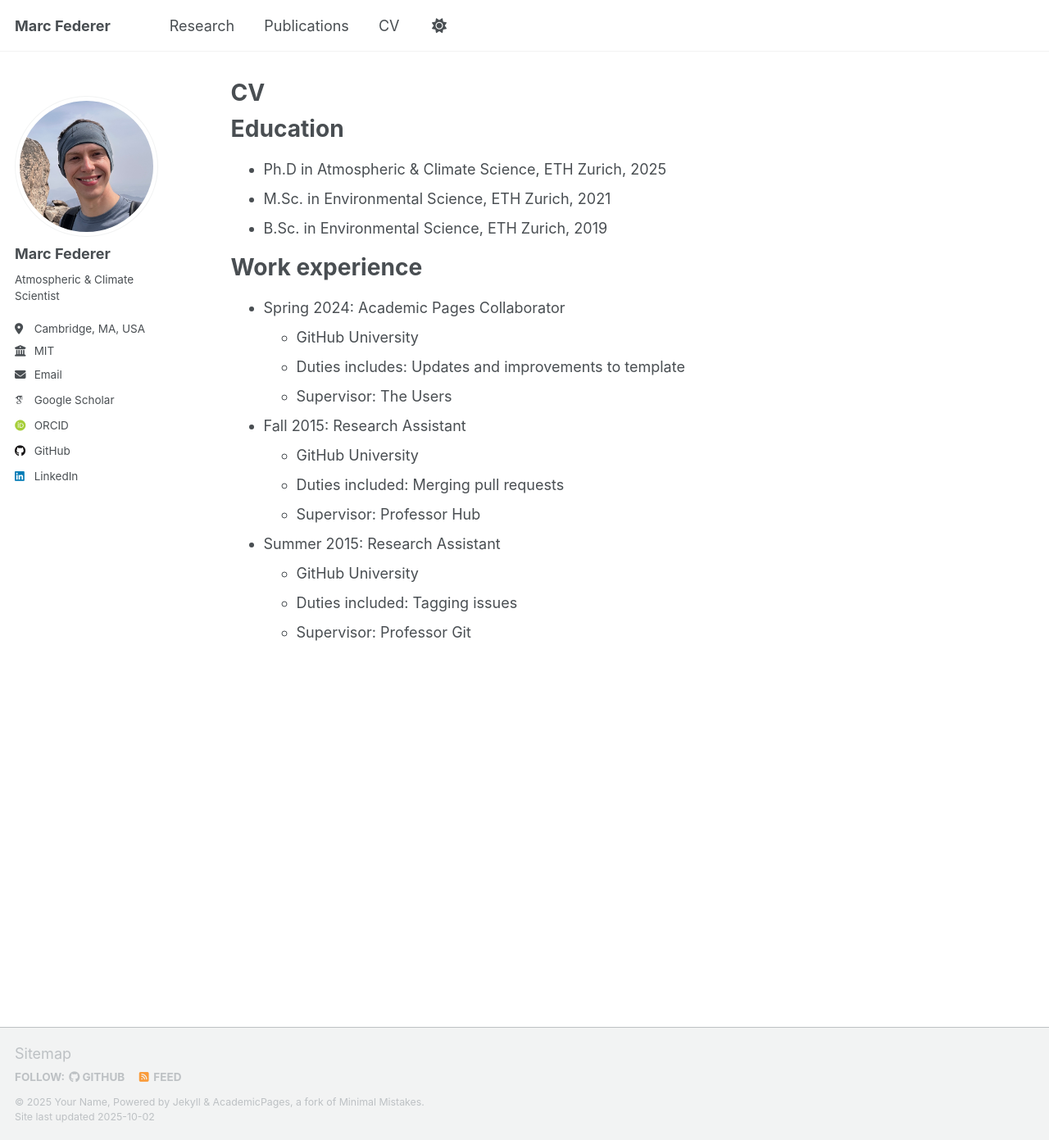
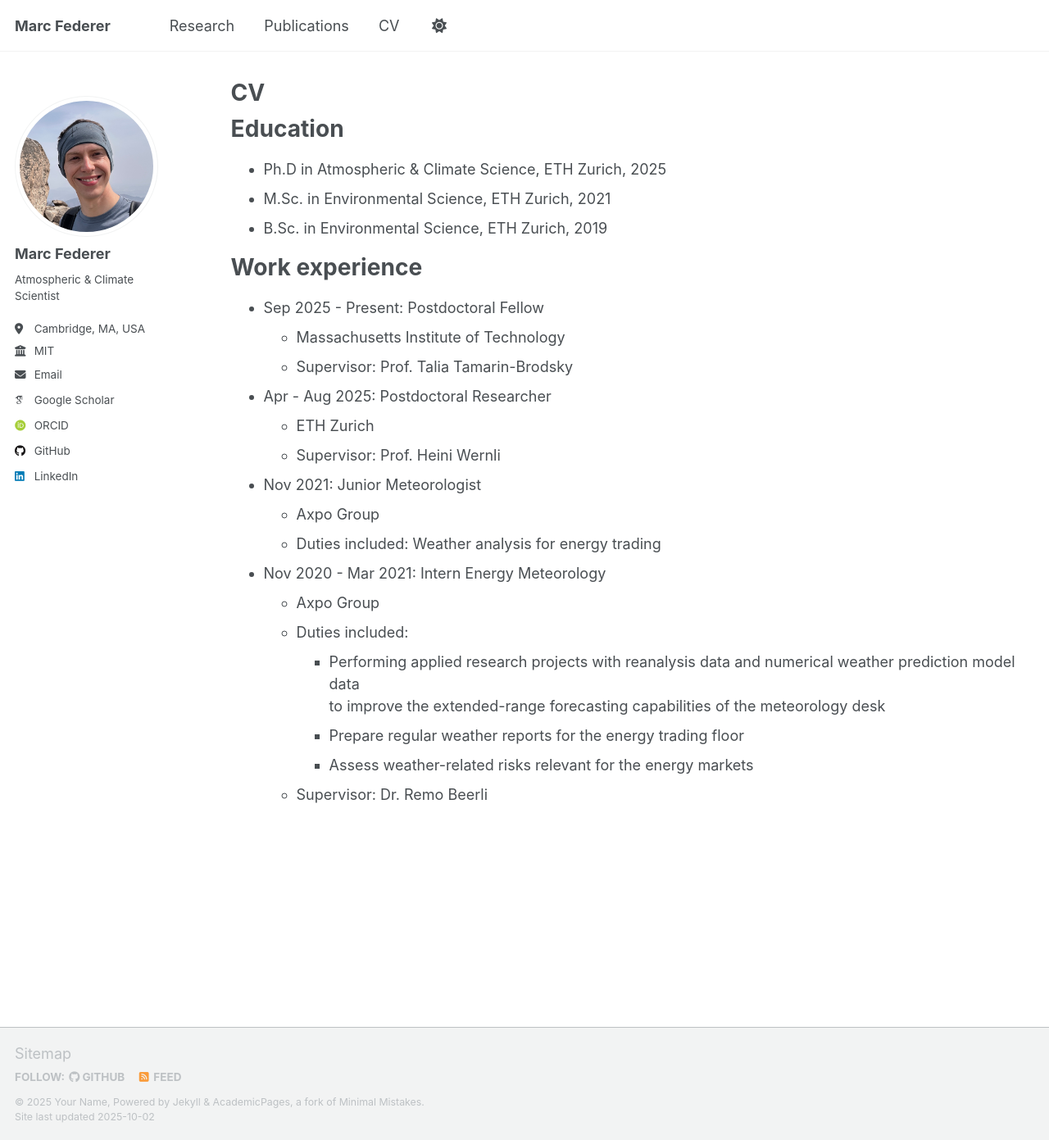
Before and after one commit to marcfederer/marcfederer.github.io, a Jekyll site: the page built from _pages/cv.md, in a window 1280 px wide and 1391 px high. Shown: the whole window at 82% size. Built offline with Jekyll 4.4.1, drawn with Linux system fonts in a browser that asks for light colours; some web fonts are replaced; a script that is not in the unit is left out.

Commit message:
Revise work experience in CV
Updated work experience section with new positions and details.

```diff
--- a/_pages/cv.md
+++ b/_pages/cv.md
@@ -17,17 +17,23 @@ Education
 
 Work experience
 ======
-* Spring 2024: Academic Pages Collaborator
-  * GitHub University
-  * Duties includes: Updates and improvements to template
-  * Supervisor: The Users
+* Sep 2025 - Present: Postdoctoral Fellow
+  * Massachusetts Institute of Technology
+  * Supervisor: Prof. Talia Tamarin-Brodsky
 
-* Fall 2015: Research Assistant
-  * GitHub University
-  * Duties included: Merging pull requests
-  * Supervisor: Professor Hub
+* Apr - Aug 2025: Postdoctoral Researcher
+  * ETH Zurich
+  * Supervisor: Prof. Heini Wernli
 
-* Summer 2015: Research Assistant
-  * GitHub University
-  * Duties included: Tagging issues
-  * Supervisor: Professor Git
+* Nov 2021: Junior Meteorologist
+  * Axpo Group
+  * Duties included: Weather analysis for energy trading
+
+* Nov 2020 - Mar 2021: Intern Energy Meteorology
+  * Axpo Group
+  * Duties included:
+    * Performing applied research projects with reanalysis data and numerical weather prediction model data \
+      to improve the extended-range forecasting capabilities of the meteorology desk
+    * Prepare regular weather reports for the energy trading floor
+    * Assess weather-related risks relevant for the energy markets
+  * Supervisor: Dr. Remo Beerli
```
